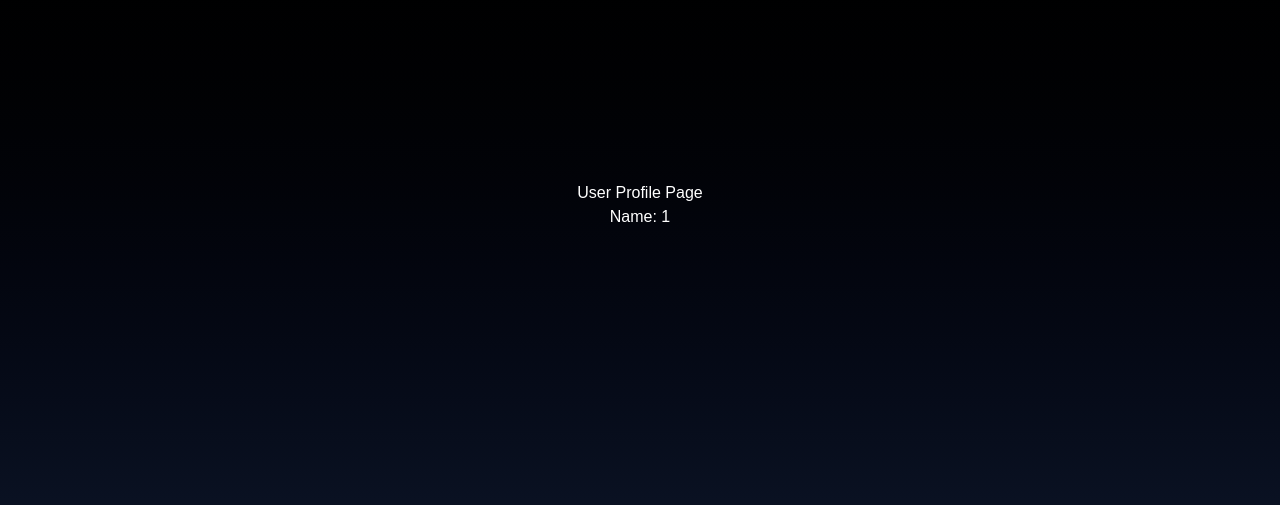
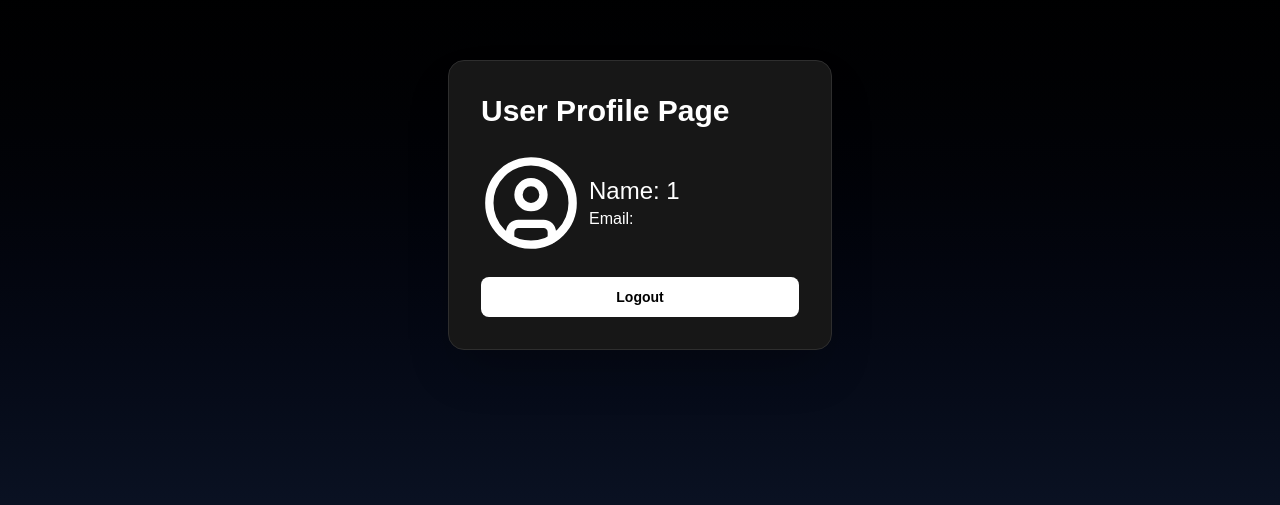
Before and after one commit to sarthak-gupta229/nextjs-auth, a Next.js app: page /profile/1 in a window 1280 px wide. Shown: the part 195-700 px from the top of the page. Built offline with nearby package versions, Linux system fonts and the light colour scheme.

Commit message:
feat: user profile

```diff
--- a/src/app/profile/[id]/page.tsx
+++ b/src/app/profile/[id]/page.tsx
@@ -1,9 +1,23 @@
-export default async function UserProfile({params}:{params: Promise <{id: any}>}) {
-    const {id}= await params;
-    return (
-        <div className="flex flex-col w-full min-h-screen justify-center items-center bg-linear-to-b from-black to-slate-900">
-            <h1 className="text-white">User Profile Page</h1>
-            <p className="text-white">Name: {id}</p>
+import { CircleUser } from "lucide-react";
+export default async function UserProfile({
+  params,
+}: {
+  params: Promise<{ id: any }>;
+}) {
+  const { id } = await params;
+  return (
+    <div className="flex flex-col w-full min-h-screen justify-center items-center bg-linear-to-b from-black to-slate-900">
+      <div className="flex flex-col w-full max-w-sm bg-[#171717] p-8 rounded-2xl border border-[#2e2e2e] gap-6 shadow-2xl">
+        <h1 className="text-white text-3xl font-semibold">User Profile Page</h1>
+        <div className="flex items-center gap-2">
+        <CircleUser size={100} color="white" />
+        <div className="flex flex-col">
+        <p className="text-white text-2xl">Name: {id}</p>
+        <p className="text-white text-1xl">Email:</p>
         </div>
-    );
+        </div>
+        <button className="bg-white text-black font-semibold py-2.5 rounded-lg text-sm hover:bg-gray-200 transition-colors w-full">Logout</button>
+      </div>
+    </div>
+  );
 }
```
